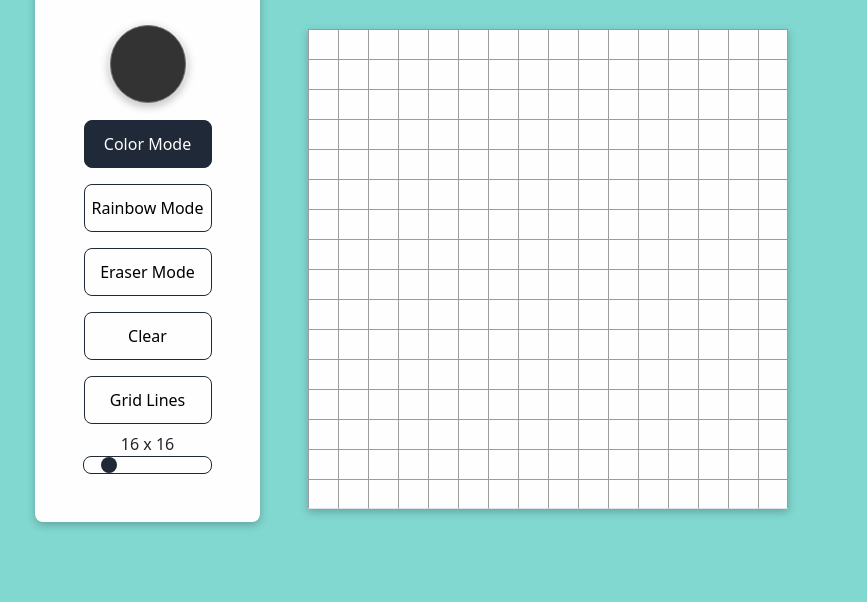
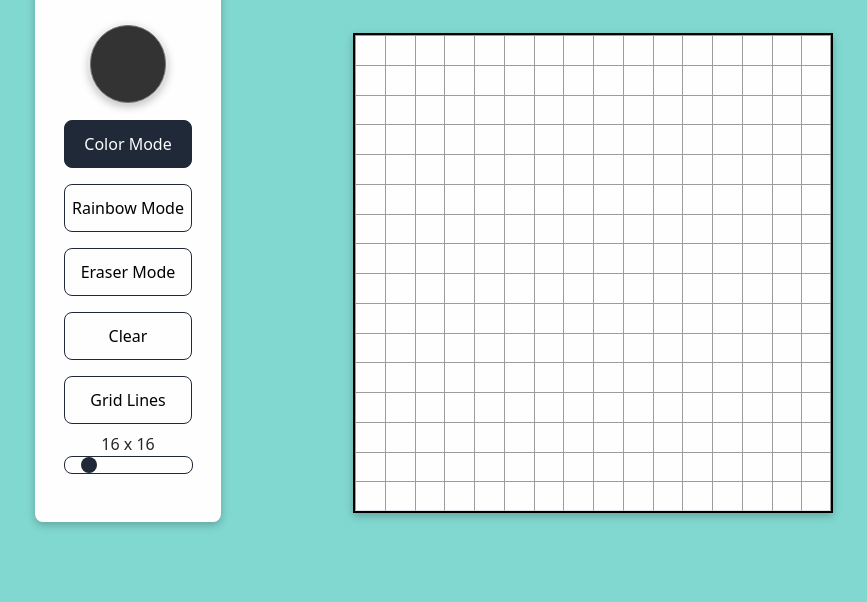
Before and after one commit to jaketbenz/etch-a-sketch, a plain HTML site: page index.html in a window 1280 px wide. Shown: the part 155-757 px from the top of the page, without its empty margins (47-914 px from the left). Drawn offline with nearby package versions, Linux system fonts and the light colour scheme.

Commit message:
HTML + CSS
Added hidden div to force sketching div to be centered properly.

```diff
--- a/css/index.css
+++ b/css/index.css
@@ -71,6 +71,7 @@ input[type="range"]::-webkit-slider-thumb {
 	height: 60vh;
 	width: 60vh;
 	background-color: #fefefe;
+	border: 2px solid black;
 	box-shadow: rgba(0, 0, 0, 0.24) 0px 3px 8px;
 }
 .border-top-left {
@@ -85,14 +86,14 @@ input[type="range"]::-webkit-slider-thumb {
 .border-bottom {
 	border-bottom: 1px solid rgb(156, 156, 156);
 }
-.footer{
+.footer {
 	width: 100%;
 	position: absolute;
 	bottom: 0;
 	color: var(--primary-light);
 	text-shadow: rgba(0, 0, 0, 0.24) 0px 10px 8px;
 }
-.footer--link{
+.footer--link {
 	color: var(--primary-light);
 	/* font-style: italic; */
 	/* text-decoration: none; */
--- a/index.html
+++ b/index.html
@@ -26,9 +26,9 @@
 </head>
 
 <body>
-    <main class="container d-flex justify-content-start align-items-center">
+    <main class="container d-flex justify-content-center align-items-center">
         <div
-            class="settings--container d-flex flex-column align-items-center p-5">
+            class="settings--container col-2 d-flex flex-column align-items-center p-5">
             <input id="color--picker" class="color--picker my-2" type="color"
                 value="#333333">
             <button id="color--mode" class="color--mode my-2">Color
@@ -42,10 +42,11 @@
             <input class="size--input" type="range" id="sizeSlider" value="16"
                 min="1" max="100">
         </div>
-        <div class="sketch--container text-center">
+        <div class="sketch--container col-8 text-center d-flex flex-column align-items-center">
             <h1 class="grid--header">Etch-a-sketch</h1>
             <div class="grid m-5"></div>
         </div>
+        <div class="hidden--container col-2"></div>
     </main>
     <footer class="footer d-flex justify-content-center">
         <p>
```
Lines whose indentation alone changed are shown as unchanged.
